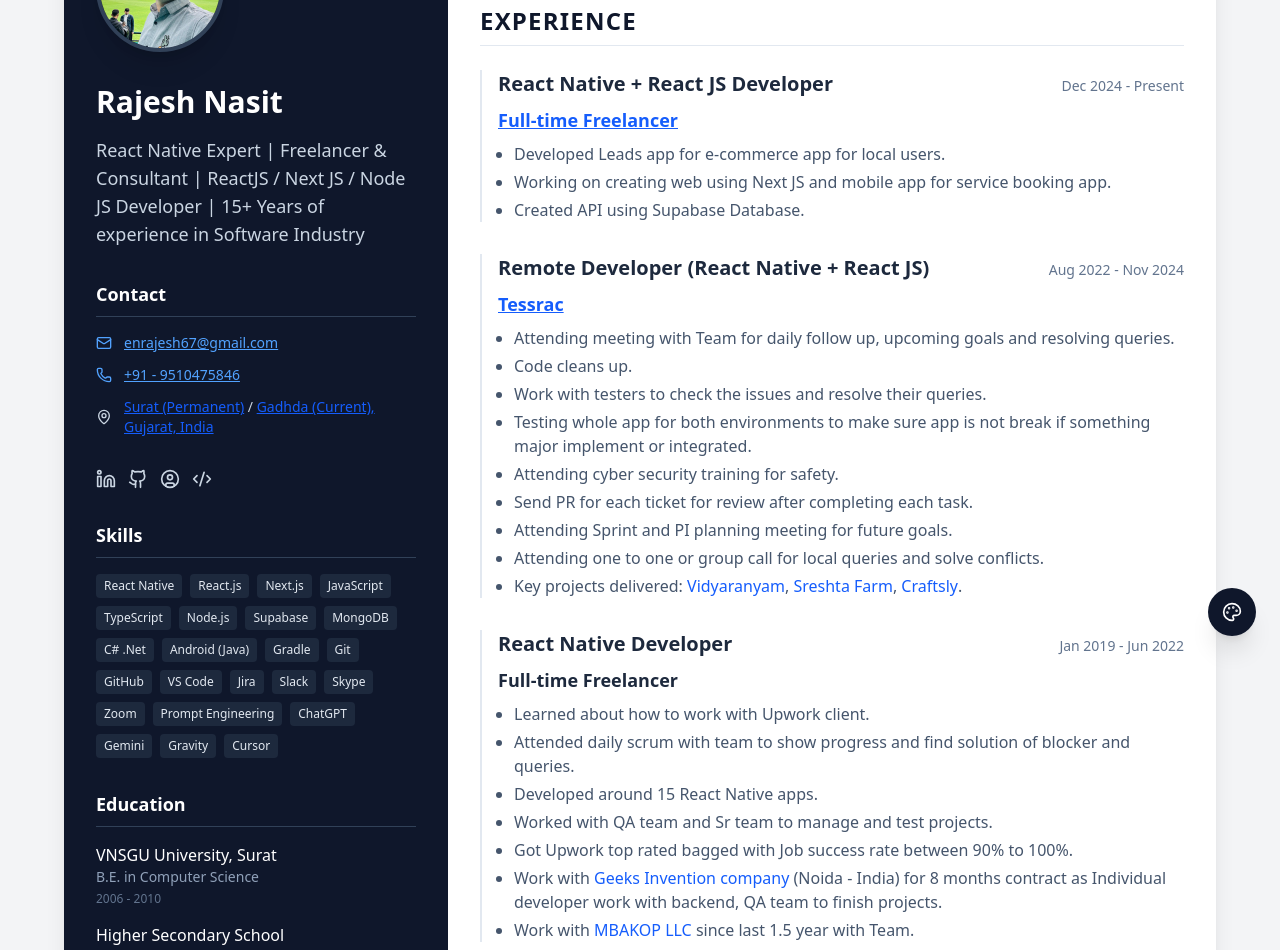
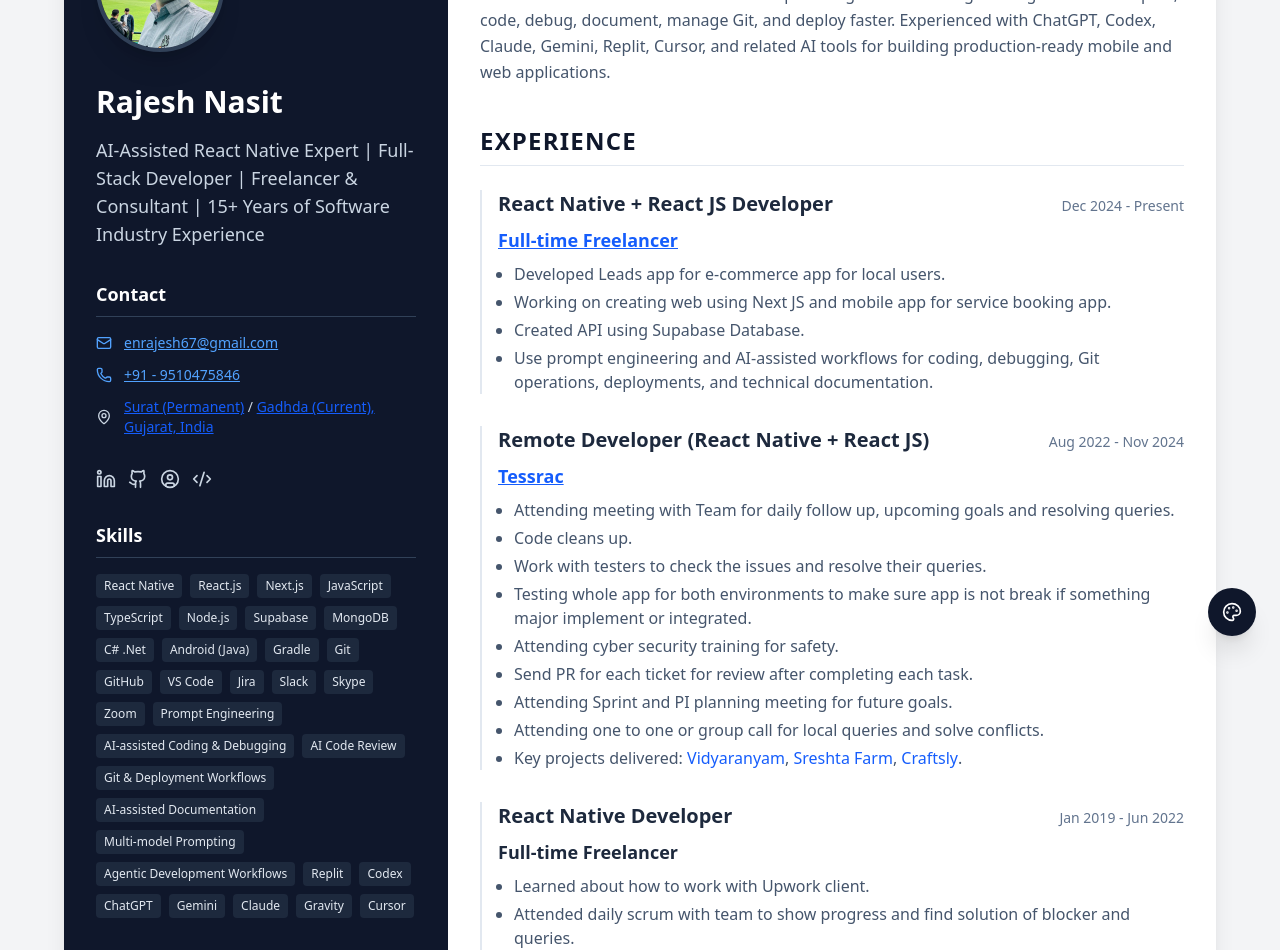
Before and after one commit to rajscet/rajesh-resume, a Next.js app: page / in a window 1280 px wide. Shown: the part 140-1090 px from the top of the page. Built offline with nearby package versions, Linux system fonts and the light colour scheme.

Commit message:
updated skill

```diff
--- a/data/resume.ts
+++ b/data/resume.ts
@@ -53,8 +53,9 @@
   personalInfo: {
     name: "Rajesh Nasit",
     title:
-      "React Native Expert | Freelancer & Consultant | ReactJS / Next JS / Node JS Developer | 15+ Years of experience in Software Industry",
-    summary: "",
+      "AI-Assisted React Native Expert | Full-Stack Developer | Freelancer & Consultant | 15+ Years of Software Industry Experience",
+    summary:
+      "Senior React Native and full-stack developer using AI-assisted engineering workflows to plan, code, debug, document, manage Git, and deploy faster. Experienced with ChatGPT, Codex, Claude, Gemini, Replit, Cursor, and related AI tools for building production-ready mobile and web applications.",
     email: "enrajesh67@gmail.com",
     phone: "+91 - 9510475846",
     location: "Surat (Permanent) / Gadhda (Current), Gujarat, India",
@@ -73,6 +74,7 @@
         "Developed Leads app for e-commerce app for local users.",
         "Working on creating web using Next JS and mobile app for service booking app.",
         "Created API using Supabase Database.",
+        "Use prompt engineering and AI-assisted workflows for coding, debugging, Git operations, deployments, and technical documentation.",
       ],
       technologies: ["React Native", "React.js", "Next.js", "Supabase"],
       link: "https://www.bookingrequest.com/",
@@ -353,8 +355,23 @@
       items: ["Git", "GitHub", "VS Code", "Jira", "Slack", "Skype", "Zoom"],
     },
     {
-      category: "AI Tools & Skills",
-      items: ["Prompt Engineering", "ChatGPT", "Gemini", "Gravity", "Cursor"],
+      category: "AI-Assisted Engineering",
+      items: [
+        "Prompt Engineering",
+        "AI-assisted Coding & Debugging",
+        "AI Code Review",
+        "Git & Deployment Workflows",
+        "AI-assisted Documentation",
+        "Multi-model Prompting",
+        "Agentic Development Workflows",
+        "Replit",
+        "Codex",
+        "ChatGPT",
+        "Gemini",
+        "Claude",
+        "Gravity",
+        "Cursor",
+      ],
     },
   ],
   projects: [
```
